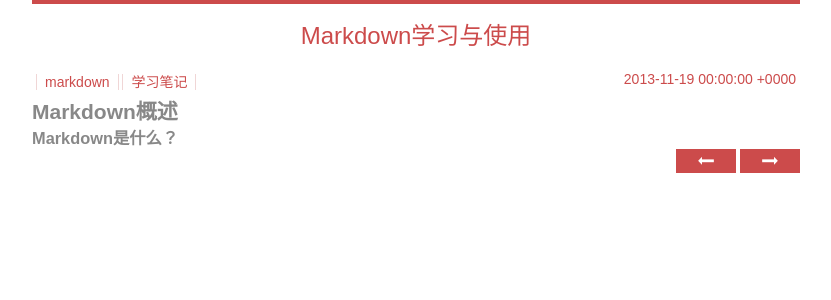
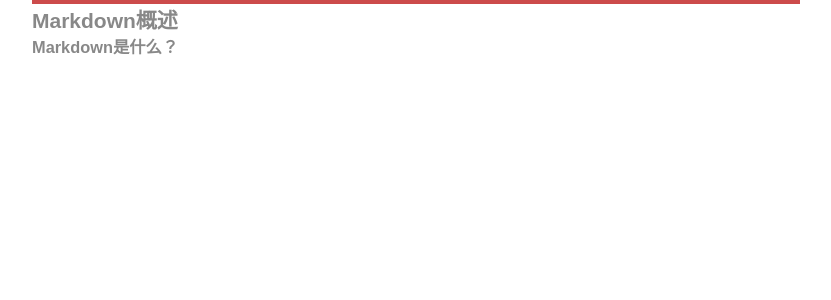
Before and after one commit to PaShanHu/pashanhu.github.com, a Jekyll site: the page built from _posts/2013-11-19-Markdown学习与运用.md, in a window 1280 px wide. Shown: the top 300 px of the page, without its empty margins (224-1055 px from the left). Built offline with Jekyll 4.4.1, drawn with Linux system fonts in a browser that asks for light colours; some web fonts are replaced.

Commit message:
update markdown

```diff
--- a/_posts/2013-11-19-Markdown学习与运用.md
+++ b/_posts/2013-11-19-Markdown学习与运用.md
@@ -2,25 +2,7 @@
 layout: post
 title: Markdown学习与使用
 ---
-<header class='header'>
-	<h1 class='title'>{{ page.title }}</h1>
-</header>
-<section class='post-info'>
-	<div class='tags'>
-		<span>markdown</span>
-		<span>学习笔记</span>
-	</div>
-	<div class='time'><span>{{ page.date }}</span></div>
-</section>
 
 ##Markdown概述
 
 ###Markdown是什么？
-
-
-<footer>
-	<div class='foot-control'>
-		<span class='font-icon icon-left'></span>
-		<span class='font-icon icon-right'></span>
-	</div>
-</footer>
```
